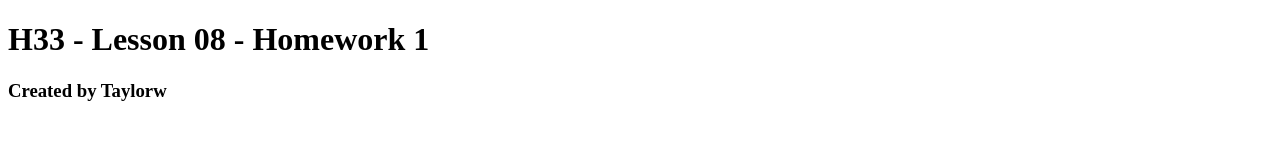
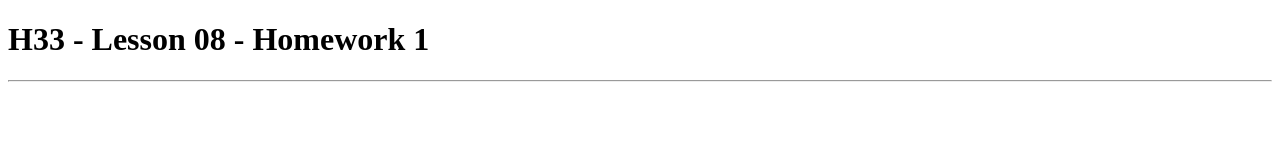
Before and after one commit to taywave/H33-08-hw, a plain HTML site: page index.html in a window 1280 px wide. Drawn offline with Linux system fonts and the light colour scheme.

Commit message:
edited page

```diff
--- a/index.html
+++ b/index.html
@@ -7,7 +7,6 @@
 </head>
 <body>
     <h1>H33 - Lesson 08 - Homework 1</h1>
-
-    <h3>Created by Taylorw</h3>
+    <hr>
 </body>
 </html>
```
